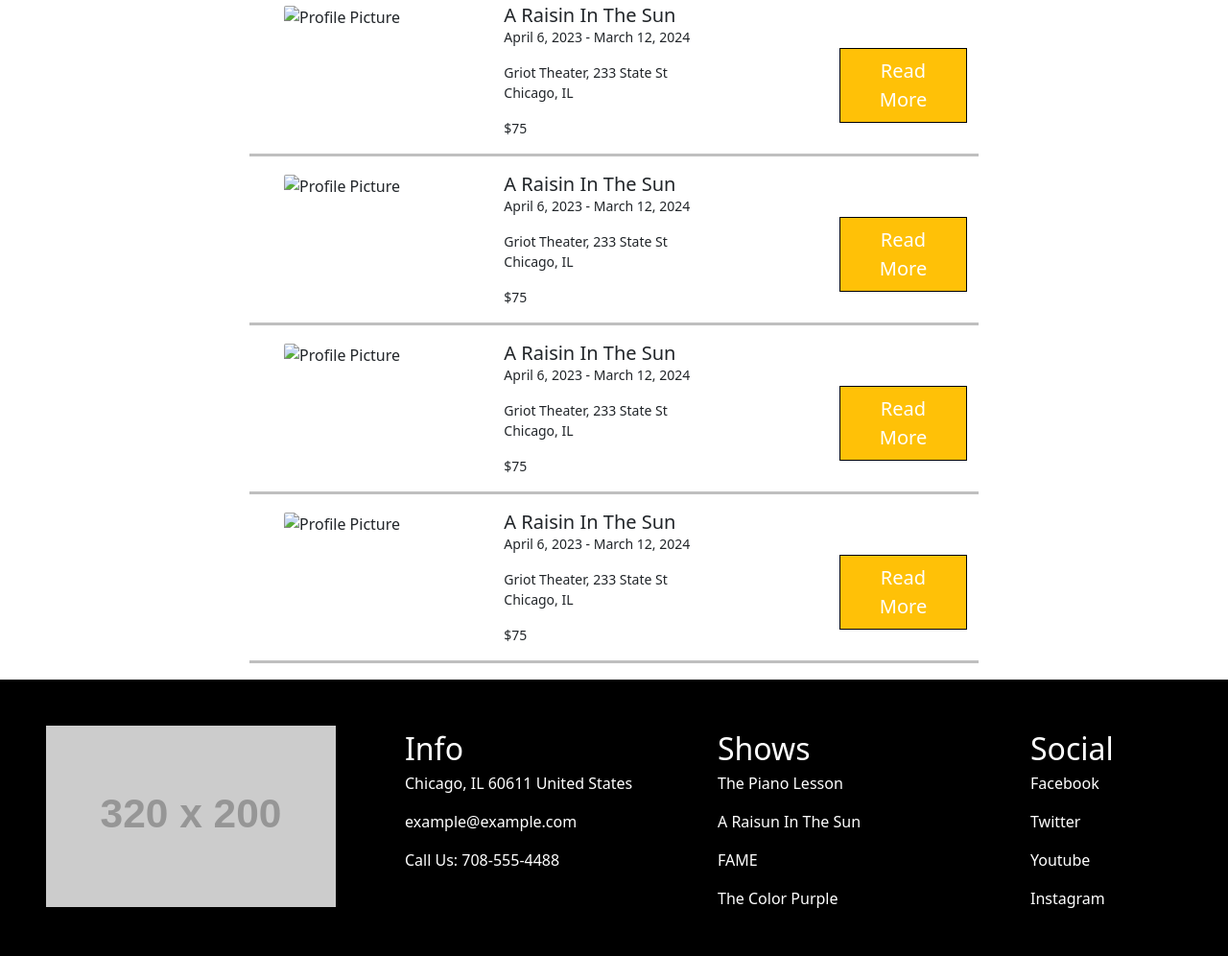
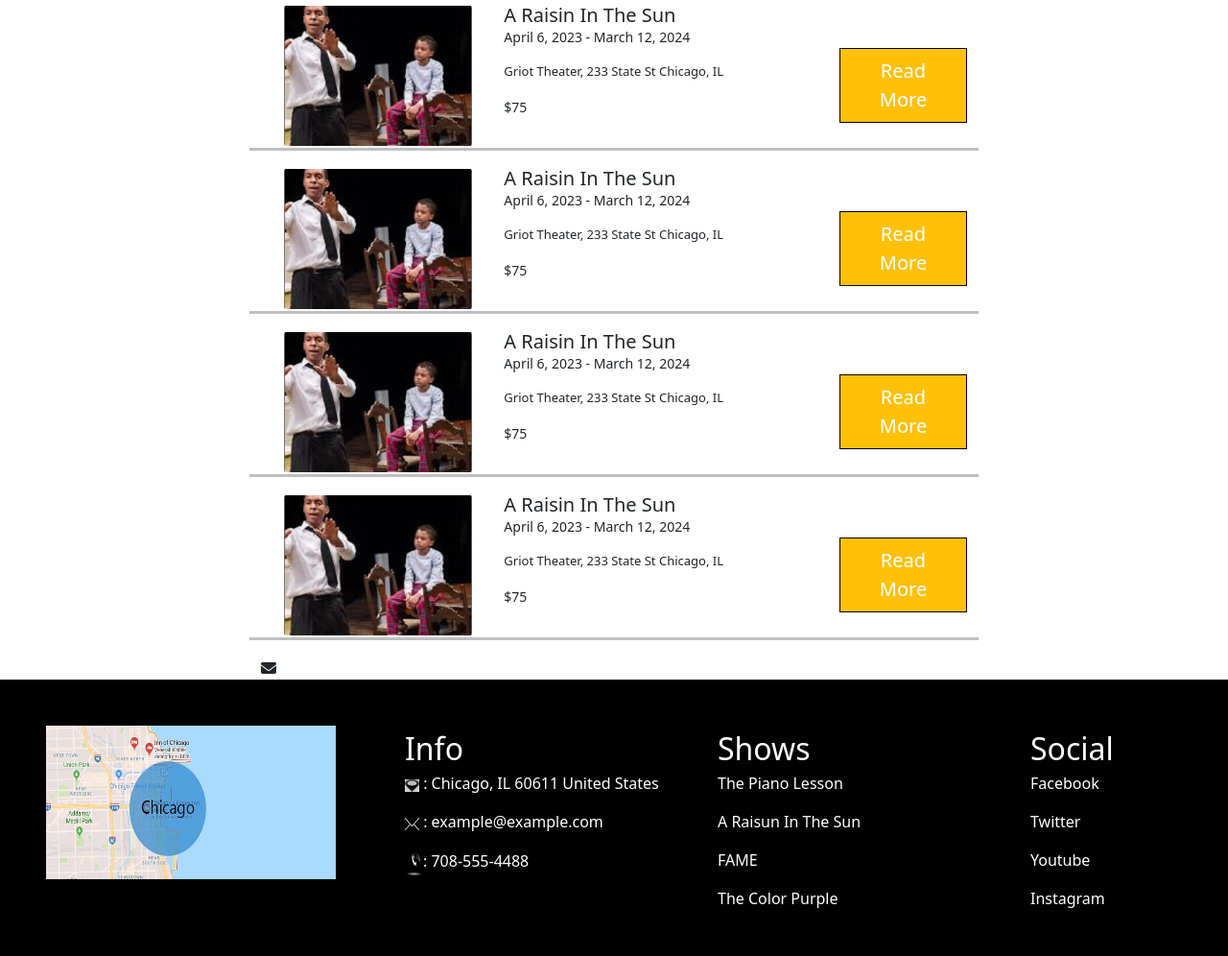
Before and after one commit to warmstrongsr/Week-1-Day-4, a plain HTML site: page Assignment/Griot_Theater.html in a window 1280 px wide. Shown: the part 833-1829 px from the top of the page at 96% size. Drawn offline with nearby package versions, Linux system fonts and the light colour scheme; placeholder pictures from the web are drawn by us.

Commit message:
added map and icons to Assignment

```diff
--- a/Assignment/Griot_Theater.css
+++ b/Assignment/Griot_Theater.css
@@ -28,7 +28,7 @@ body {
         /* transform: translate(-50%, -50% */
 }
 .bckg {
-    background-color: black;
+    background-color:black;
     height: ;
 }
 
@@ -177,3 +177,18 @@ footer {
     text-decoration: none;
     margin-bottom: 10px;
 }
+
+.icons {
+    height: 13px;
+    width: 15px;
+}
+
+.icons2 {
+    height: 29px;
+    width: 19px;
+}
+
+.chitown {
+    height: 100px;
+    width: 300px;
+}
--- a/Assignment/Griot_Theater.html
+++ b/Assignment/Griot_Theater.html
@@ -14,6 +14,8 @@
     <link rel="stylesheet"
         href="https://cdn.jsdelivr.net/npm/bootstrap@5.3.0-alpha1/dist/js/bootstrap.bundle.min.js">
     <link rel="stylesheet" href="Griot_Theater.css">
+    <link rel="stylesheet" href="https://kit.fontawesome.com/0f425bc874.css"
+        crossorigin="anonymous">
 
 </head>
 
@@ -47,7 +49,7 @@
                 id="Pic"></div>
             <div class="col-4 "><h5 class="card-title">A Raisin In The Sun</h5>
                 <small><p>April 6, 2023 - March 12, 2024</p>
-            <p>Griot Theater, 233 State St Chicago, IL</p>
+            <p style="font-size:13px;">Griot Theater, 233 State St Chicago, IL</p>
             <p>$75</p></small></div>
             <div class="col-4  text-center justify-content-between-2"><button type="button" class="btn btn-warning btn-lg me-" style="border-radius: 0px;border: 1px solid black;color: white;margin-top: 20%; margin-left: 42%;">Read More</button></div>
 
@@ -58,7 +60,7 @@
                 id="Pic"></div>
             <div class="col-4 "><h5 class="card-title">A Raisin In The Sun</h5>
                 <small><p>April 6, 2023 - March 12, 2024</p>
-            <p>Griot Theater, 233 State St Chicago, IL</p>
+            <p style="font-size:13px;">Griot Theater, 233 State St Chicago, IL</p>
             <p>$75</p></small></div>
             <div class="col-4  text-center justify-content-md-2"><button type="button" class="btn btn-warning btn-lg me-" style="border-radius: 0px;border: 1px solid black;color: white;margin-top: 20%; margin-left: 42%;">Read More</button></div>
 
@@ -69,7 +71,7 @@
                 id="Pic"></div>
             <div class="col-4 "><h5 class="card-title">A Raisin In The Sun</h5>
                 <small><p>April 6, 2023 - March 12, 2024</p>
-            <p>Griot Theater, 233 State St Chicago, IL</p>
+            <p style="font-size:13px;">Griot Theater, 233 State St Chicago, IL</p>
             <p>$75</p></small></div>
             <div class="col-4  text-center justify-content-md-2"><button type="button" class="btn btn-warning btn-lg me-" style="border-radius: 0px;border: 1px solid black;color: white;margin-top: 20%; margin-left: 42%;">Read More</button></div>
 
@@ -80,14 +82,14 @@
                 id="Pic"></div>
             <div class="col-4 "><h5 class="card-title">A Raisin In The Sun</h5>
                 <small><p>April 6, 2023 - March 12, 2024</p>
-            <p>Griot Theater, 233 State St Chicago, IL</p>
+            <p style="font-size:13px;">Griot Theater, 233 State St Chicago, IL</p>
             <p>$75</p></small></div>
             <div class="col-4  text-center "><button type="button" class="btn btn-warning btn-lg " style="border-radius: 0px;border: 1px solid black;color: white;margin-top: 20%; margin-left: 42%;">Read More</button></div>
 
         <hr class=" border-muted border-3 opacity-35">
         </div>
 
-
+    <i class="fa-sharp fa-solid fa-envelope"></i>
 
         </div>
     </div>
@@ -96,12 +98,12 @@
     <footer>
         <!-- place footer here -->
         <div class="row">
-        <img class="col-3 m-5" src="http://placehold.it/320x200" alt="">
+        <img class="col-3 m-5"src="../Images/chicago-map-img.jpg" alt="">
 
             <div class="col-3 mt-5 "><a id="Ftli1" href="#">Info</a>
-                <p class="navftli"><a href="#"style="color: white; text-decoration: none;">Chicago, IL 60611 United States</a></p>
-                <p class="navftli"><a href="#"style="color: white; text-decoration: none;">example@example.com</a></p>
-                <p class="navftli"><a href="#"style="color: white; text-decoration: none;">Call Us: 708-555-4488</a></p>
+                <p class="navftli"><img class="icons" src="../Images/map ping.png" href="#"style="color: white; text-decoration: none;">  : Chicago, IL 60611 United States</a></p>
+                <p class="navftli"></i><img class="icons"src="../Images/mail-envelope-icon-vector-13483727.jpg" alt=""><a href="#"style="color: white; text-decoration: none;"> : example@example.com</a></p>
+                <p class="navftli"><img class="icons2" src="../Images/callbutton.png" alt=""><a href="#"style="color: white; text-decoration: none;">: 708-555-4488</a></p>
             </div>
             <div class="col-3 mt-5 ml-5 "><a id="Ftli1" href="#">Shows</a>
                 <p class="navftli"><a href="#"style="color: white; text-decoration: none;">The Piano Lesson</a></p>
```
Also changed, not shown: Images/a-raisin-in-the-sun-theater-1.png (added), Images/callbutton.png (added), Images/chicago-map-img.jpg (added), Images/mail-envelope-icon-vector-13483727.jpg (added), Images/map ping.png (added), 3 other files.
